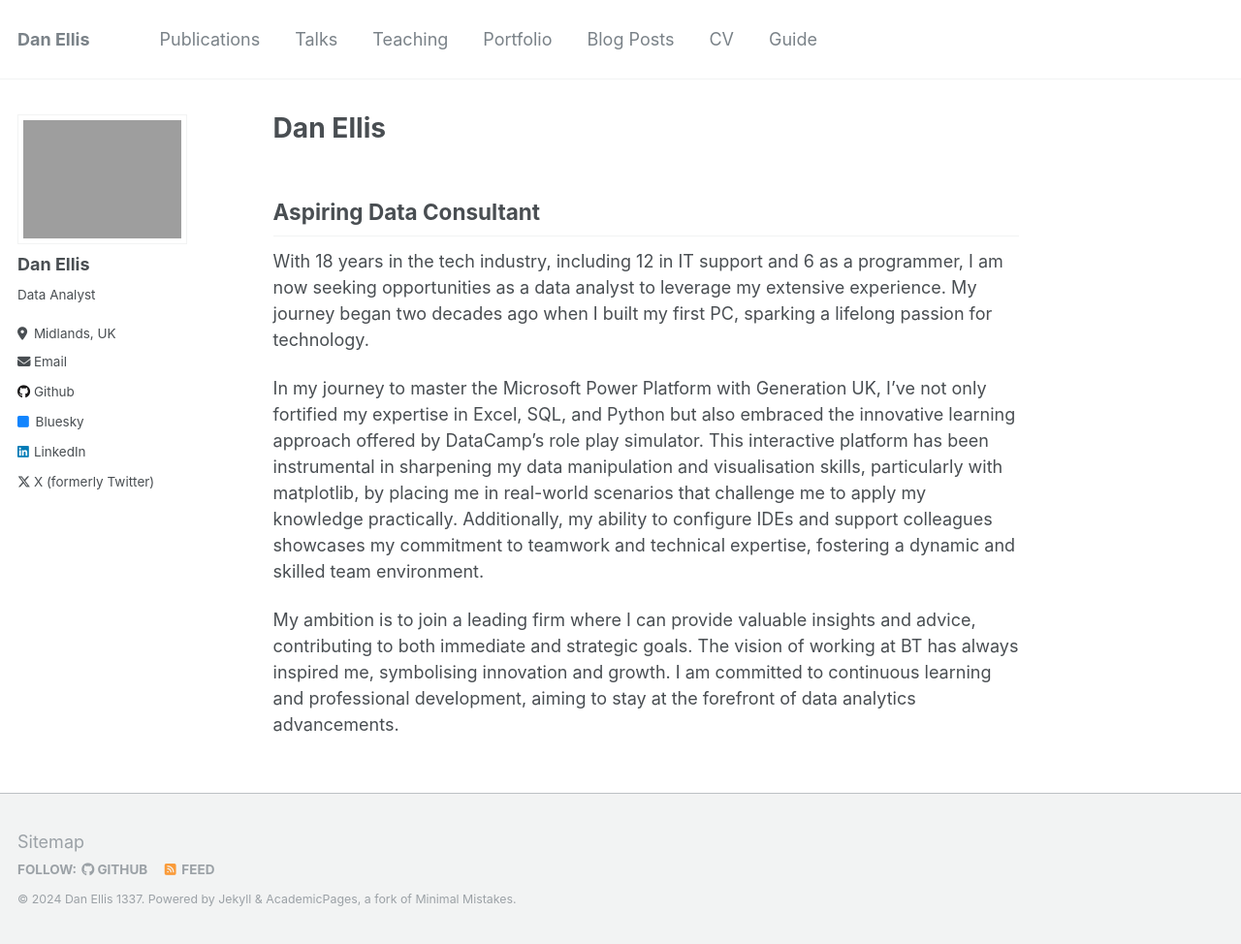
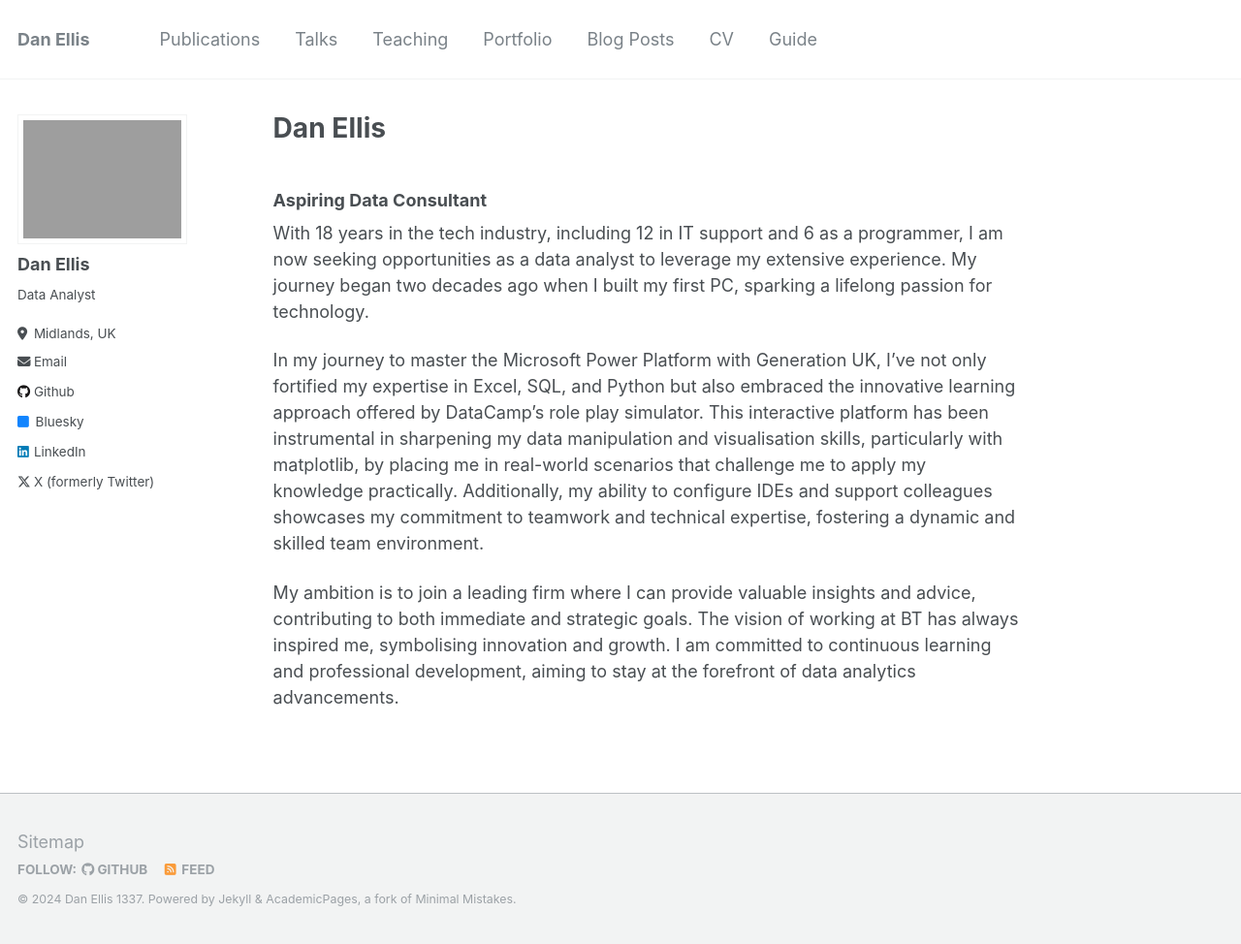
Before and after one commit to danellisprojects/danellisprojects.github.io, a Jekyll site: the page built from _pages/about.md, in a window 1280 px wide and 974 px high. Shown: the whole window at 97% size. Built offline with Jekyll 4.4.1, drawn with Linux system fonts in a browser that asks for light colours.

```diff
--- a/_pages/about.md
+++ b/_pages/about.md
@@ -7,7 +7,7 @@ redirect_from:
   - /about.html
 ---
 
-## Aspiring Data Consultant
+### Aspiring Data Consultant
 
 With 18 years in the tech industry, including 12 in IT support and 6 as a programmer, I am now seeking opportunities as a data analyst to leverage my extensive experience. My journey began two decades ago when I built my first PC, sparking a lifelong passion for technology.
 
```
